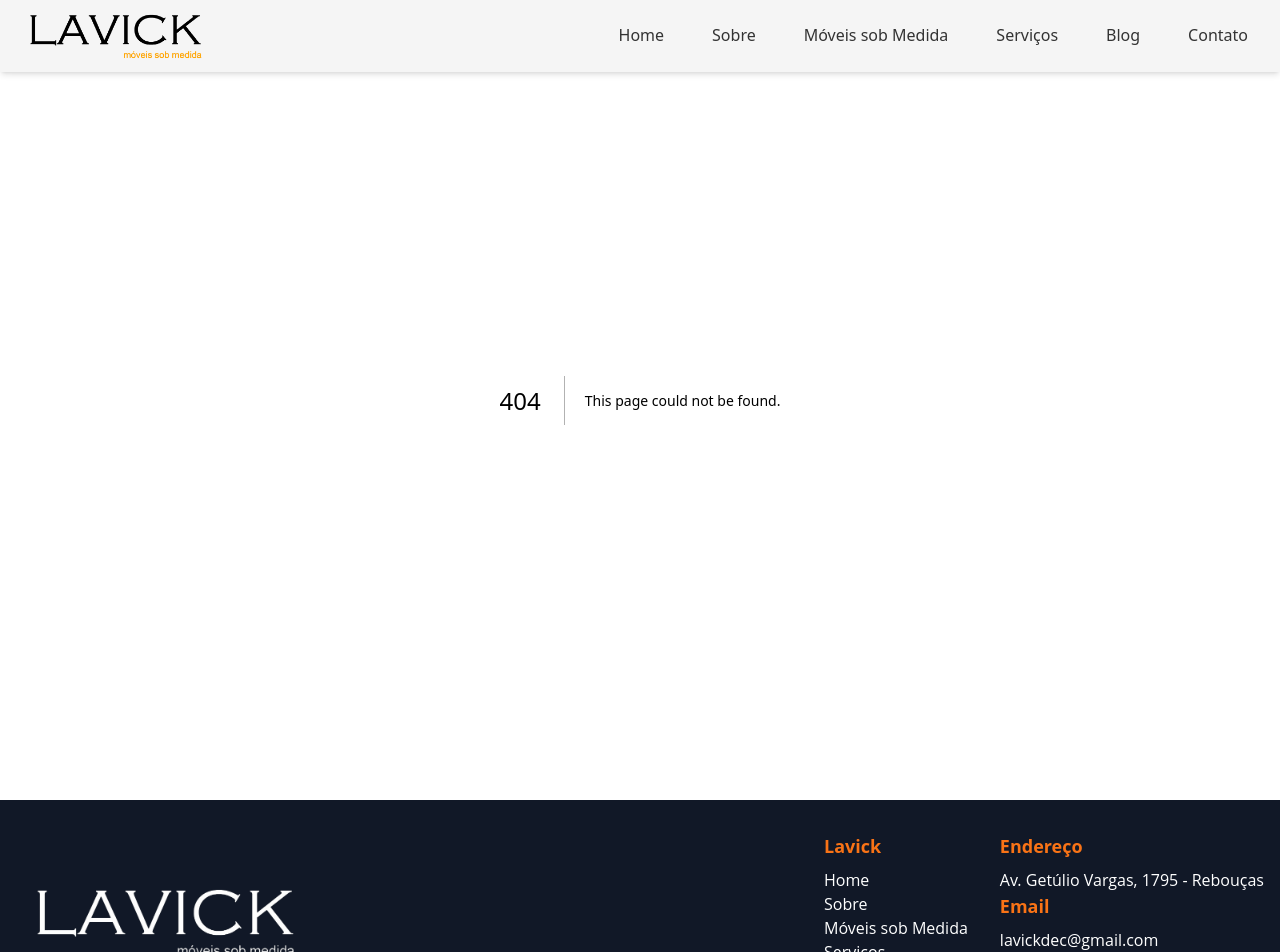
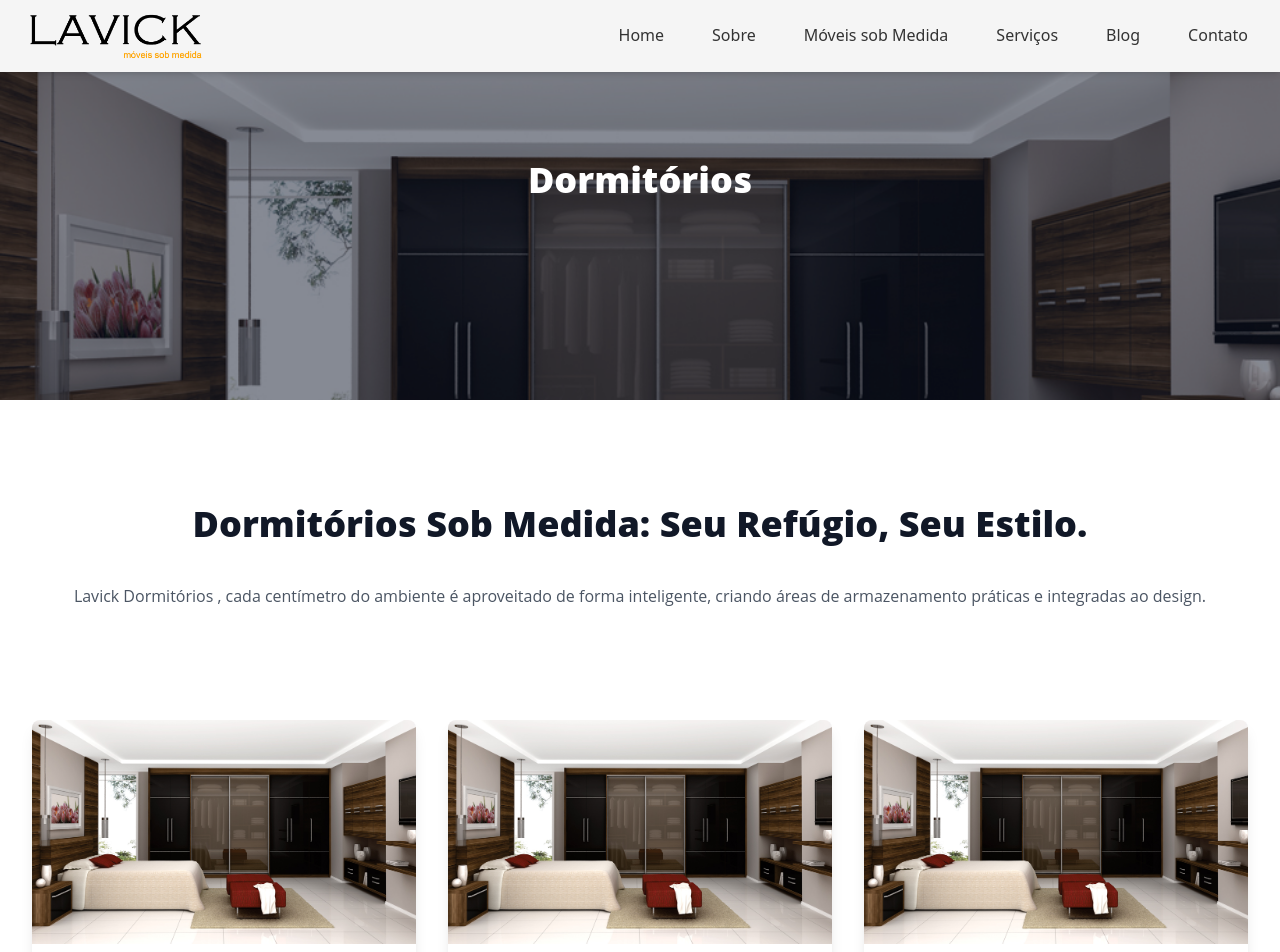
Before and after one commit to TiagoBonoraBraga/lavick, a Next.js app: page /bedroom in a window 1280 px wide. Before the commit this address had no page. Shown: the top 952 px of the page. Built offline with nearby package versions, Linux system fonts and the light colour scheme.

Commit message:
feat: crete card, fornitureSection and bedroom components

```diff
--- /dev/null
+++ b/src/components/molecules/Card.tsx
@@ -0,0 +1,34 @@
+import React from "react";
+import Image from "next/image";
+
+
+interface CardProps {
+    src: string;
+    h2: string;
+    p: string;
+    alt: string;
+}
+export default function Card({ src, h2, p, alt }: CardProps) {
+    return (
+        <>
+            <div className="bg-white rounded-lg shadow-lg overflow-hidden">
+                <div className="overflow-hidden">
+                    <Image
+                        src={src}
+                        alt={alt}
+                        className="w-full h-56 object-cover transition-transform duration-300 ease-in-out hover:scale-110"
+                        width={200}
+                        height={300}
+                    />
+                </div>
+                <div className="p-6">
+                    <h2 className="text-lg font-semibold text-gray-800">{h2}</h2>
+                    <p className="text-gray-600 mt-2">
+                        {p}
+                    </p>
+                </div>
+            </div>
+
+        </>
+    )
+}
--- a/src/components/molecules/Menu.tsx
+++ b/src/components/molecules/Menu.tsx
@@ -41,7 +41,7 @@
                     {/* Submenu que aparece no hover */}
                     <ul className="absolute left-0  hidden w-48 bg-white shadow-lg rounded-lg group-hover:block">
                         <li className="p-3 border-b border-gray-200 hover:bg-gray-100">
-                            <Link href="/moveis/dormitorio">Dormitório</Link>
+                            <Link href="/bedroom">Dormitório</Link>
                         </li>
                         <li className="p-3 border-b border-gray-200 hover:bg-gray-100">
                             <Link href="/moveis/cozinha">Cozinha</Link>
--- a/src/components/molecules/SecondHeader.tsx
+++ b/src/components/molecules/SecondHeader.tsx
@@ -1,16 +1,23 @@
 import React from "react";
 import Image from "next/image";
-import Background from "../../../public/lavickFachadOpaca.jpg";
 
-export default function SecondHeader() {
+
+interface SecondHeaderProps {
+    src: string;
+    title: string;
+}
+
+export default function SecondHeader({src, title}: SecondHeaderProps) {
     return (
         <>
             <section className="max-w-[1280px] mx-auto relative overflow-hidden ">
                 {/* Imagem de fundo com metade da altura */}
                 <div className="relative h-[50vh] ">
                     <Image
-                        src={Background}
+                        src={src}
                         alt="Lavick Marcenaria"
+                        width={1300}
+                        height={1228}
                     />
                     {/* Overlay escuro sobre a imagem */}
                     <div className="absolute inset-0 md:bg-slate-900 opacity-50"></div>
@@ -19,7 +26,7 @@
                 {/* Texto centralizado acima da imagem */}
                 <div className="absolute top-[30%] left-1/2 font-black transform -translate-x-1/2 text-white text-center p-6 md:p-10 rounded-lg w-full max-w-[900px]">
                     <h1 className="text-4xl md:text-2xl lg:text-4xl mb-2 ">
-                    Conheça Nossa História.
+                    {title}
                     </h1>
 
                 </div>
--- /dev/null
+++ b/src/components/molecules/fornitureSection.tsx
@@ -0,0 +1,52 @@
+import React from "react";
+import Card from "./Card";
+
+
+
+interface FornitureSectionProps {
+    h1: string;
+    p: string;
+}
+
+export default function FornitureSection({ h1, p, }: FornitureSectionProps) {
+    return (
+        <>
+            <section className="py-16 ">
+                <div className="max-w-7xl mx-auto px-4 sm:px-6 lg:px-8 text-center">
+                    <h1 className="text-4xl font-extrabold text-gray-900 m-10">{h1}</h1>
+                    <p className="text-gray-600 mb-28">
+                        {p}
+                    </p>
+
+                    <div className="grid grid-cols-1 sm:grid-cols-2 lg:grid-cols-3 gap-8">
+                        {/* Card 1  */}
+                       <Card
+                            src="/quarto.jpg"
+                            alt="foto Conforto"
+                            h2="Conforto"
+                            p="Onde o Descanso se Encontra com a Elegância."
+                       />
+
+                        {/* Card 2  */}
+                        <Card
+                            src="/quarto.jpg"
+                            alt="foto Elegância"
+                            h2="Elegância"
+                            p="Seu Espaço de Tranquilidade e Bem-Estar."
+                       />
+
+                        {/* Card 3  */}
+                        <Card
+                            src="/quarto.jpg"
+                            alt="foto Personalização"
+                            h2="Personalização"
+                            p="Personalização que Transforma o Conforto."
+                       />
+                    </div>
+
+                </div>
+            </section>
+
+        </>
+    )
+}
--- a/src/pages/about.tsx
+++ b/src/pages/about.tsx
@@ -1,11 +1,12 @@
+import React from "react";
 import SecondHeader from "@/components/molecules/SecondHeader";
 import AboutSection1 from "@/components/molecules/AboutSection1";
-import React from "react";
+
 
 export default function About() {
     return (
         <>
-        <SecondHeader />
+        <SecondHeader src="/lavickFachadOpaca.jpg" title="Conheça Nossa História" />
         <AboutSection1 />
         </>
     )
--- /dev/null
+++ b/src/pages/bedroom.tsx
@@ -0,0 +1,18 @@
+import React from "react";
+import SecondHeader from "@/components/molecules/SecondHeader";
+import FornitureSection from "@/components/molecules/fornitureSection";
+
+
+
+export default function Bedroom() {
+    return (
+        <>
+        <main>
+        <SecondHeader src="/quarto.jpg" title="Dormitórios" />
+        <FornitureSection
+            h1="Dormitórios Sob Medida: Seu Refúgio, Seu Estilo."
+            p="Lavick Dormitórios , cada centímetro do ambiente é aproveitado de forma inteligente, criando áreas de armazenamento práticas e integradas ao design." />
+        </main>
+        </>
+    )
+}
```
